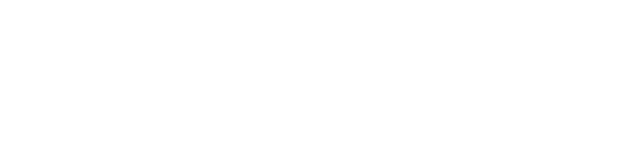
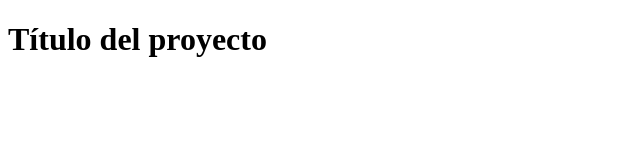
Before and after one commit to Santirok/ejemplo_web, a plain HTML site: page index.html in a window 1280 px wide. Shown: the whole page, without its empty margins (0-640 px from the left). Drawn offline with Linux system fonts and the light colour scheme.

Commit message:
he añadido el titulo pertinente

```diff
--- a/index.html
+++ b/index.html
@@ -5,6 +5,6 @@
     <title>WebLMSGI</title>
 </head>
 <body>
-
+    <h1> Título del proyecto <h1>
 </body>
 </html>
```
